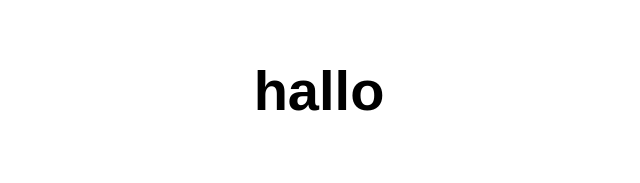
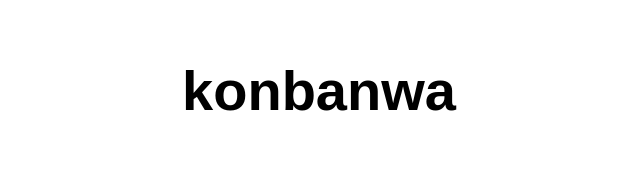
Before and after one commit to WSTKitamura/OJT-Kitamura, a website: page src/index.html in a window 1280 px wide. Shown: the whole page, without its empty margins (321-961 px from the left). Drawn offline with Linux system fonts and the light colour scheme.

Commit message:
konbanwa

```diff
--- a/package.json
+++ b/package.json
@@ -3,5 +3,8 @@
   "version": "1.0.0",
   "scripts": {
     "start": "sirv ./src public --cors --single --no-clear --port 8000"
+  },
+  "volta": {
+    "node": "20.16.0"
   }
 }
--- a/src/index.html
+++ b/src/index.html
@@ -4,12 +4,12 @@
     <meta charset="UTF-8" />
     <meta name="viewport" content="width=device-width, initial-scale=1.0" />
     <link rel="stylesheet" href="styles.css" />
-    <title>hallo</title>
+    <title>Iam</title>
   </head>
 
   <body>
     <main>
-      <h1>hallo</h1>
+      <h1>konbanwa</h1>
     </main>
   </body>
 </html>
```
